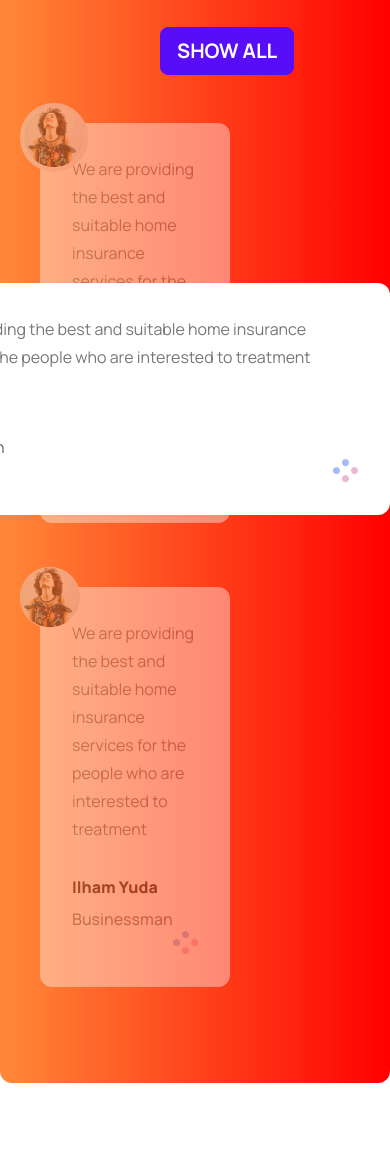
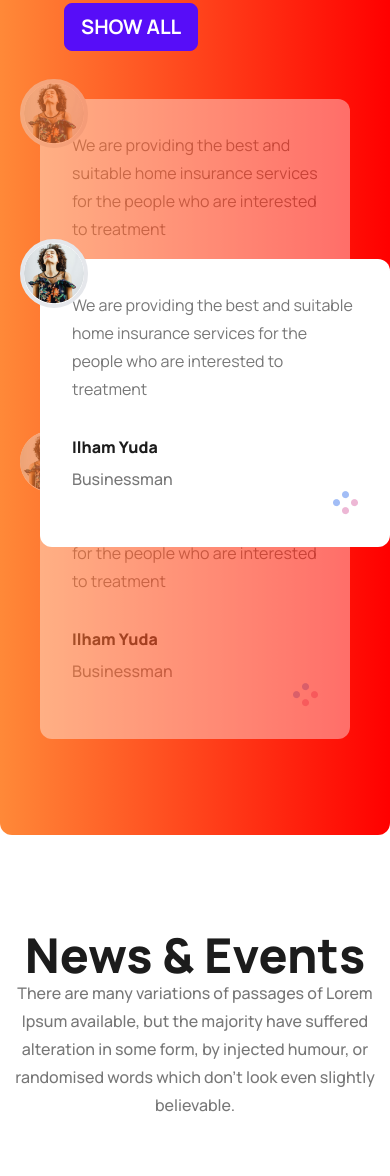
Before and after one commit to Radiat09/tea-house-prac, a plain HTML site: page index.html in a window 390 px wide. Shown: the part 5891-7067 px from the top of the page. After the commit the page ends 7010 px from the top, so only its background shows below. Drawn offline with nearby package versions, Linux system fonts and the light colour scheme.

Commit message:
fixed responsive isssue

```diff
--- a/index.html
+++ b/index.html
@@ -215,7 +215,7 @@
         class="my-24 py-24 flex flex-col md:flex-row gap-12 bg-gradient-to-r from-[#FF8938] to-[#F00] rounded-xl"
       >
         <!-- Text Div -->
-        <div class="flex-1 flex items-center pl-40">
+        <div class="flex-1 flex items-center lg:pl-40 pl-16">
           <div class="space-y-8">
             <h2 class="text-5xl font-extrabold text-white">
               Meet Our Super <br />
@@ -233,7 +233,7 @@
           </div>
         </div>
         <!-- Review Container -->
-        <div class="relative pl-10 pr-40">
+        <div class="relative pl-10 pr-10 lg:pr-40">
           <!-- Next Review -->
           <div
             class="bg-white opacity-40 rounded-xl p-8 relative mb-16 md:max-w-md z-10"
@@ -255,7 +255,7 @@
           </div>
           <!-- current Review -->
           <div
-            class="bg-white rounded-xl p-8 absolute top-40 -left-32 md:max-w-md z-50"
+            class="bg-white rounded-xl p-8 absolute top-40 lg:-left-32 md:max-w-md z-50"
           >
             <img
               src="./images/client.png"
@@ -297,7 +297,7 @@
 
       <!-- News and Event section -->
       <section>
-        <div class="lg:max-w-[900px]">
+        <div class="lg:max-w-[900px] mx-auto text-center">
           <h2 class="text-5xl font-extrabold text-primaryTc">News & Events</h2>
           <p class="font-medium text-secondaryTc leading-7">
             There are many variations of passages of Lorem Ipsum available, but
```
